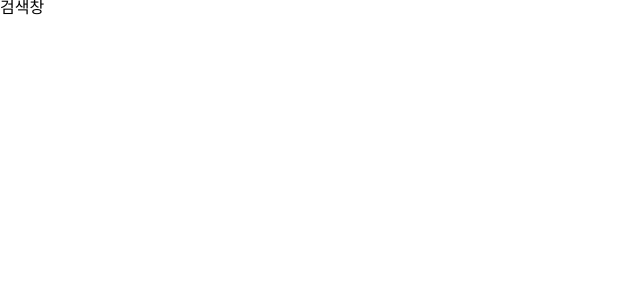
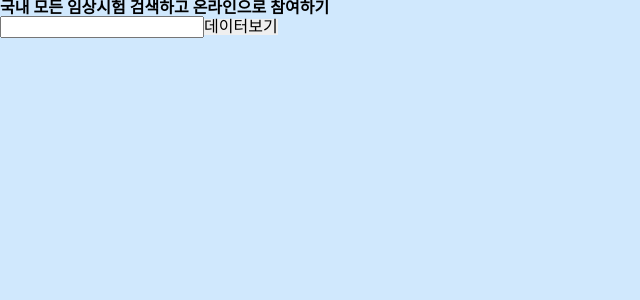
Before and after one commit to pre-on-boarding-team-10/pre-onboarding-7th-3-1-10, a React (Create React App) app: page / in a window 1280 px wide. Shown: the top 300 px of the page, without its empty margins (0-640 px from the left). Built offline with nearby package versions, Linux system fonts and the light colour scheme.

Commit message:
Feat: 데이터 받아오기 axios로 구현

```diff
--- /dev/null
+++ b/src/axios/axios.ts
@@ -0,0 +1,40 @@
+import axios from "axios";
+
+const axiosInstance = axios.create({
+  baseURL: 'http://localhost:4000',
+  timeout: 5000,
+  headers: {
+    'Content-Type': 'application/json',
+  },
+})
+
+export const axiosApi = async(keyword:string) =>{
+  const axiosData = await axiosInstance.get(
+    'sick',{
+      params :{
+        q : keyword,
+      }
+    }
+   )
+   return axiosData;
+}
+
+// axiosInstance.interceptors.request.use(
+//   config => {
+
+//     }`;
+//     return config;
+//   },
+//   error => {
+//     return Promise.reject(error);
+//   }
+// );
+
+// axiosInstance.interceptors.response.use(
+//   response => {
+//     return response;
+//   },
+//   error => {
+//     return Promise.reject(error);
+//   }
+// );
--- a/src/page/SearchBar.tsx
+++ b/src/page/SearchBar.tsx
@@ -1,10 +1,31 @@
-import React from 'react';
+import React, { useEffect, useState } from 'react';
+import { axiosApi } from '../axios/axios';
 
 const SearchBar = () => {
+  const [stateWordLength, setWordLength] = useState<string|null>(null)
+  const getSearchList = async (word: string) => {
+    const searchList = await axiosApi(word);
+    console.log(searchList.data);
+    return searchList.data;
+  };
+
   return (
-    <div>
-      검색창
-    </div>
+    <React.Fragment>
+        <h1>국내 모든 임상시험 검색하고 온라인으로 참여하기</h1>
+      <div>
+        <input type="text" onChange={e=>{
+          console.log(e.target.value, e.target.value.length)
+          setWordLength(e.target.value)
+          }}/>
+        <button
+          onClick={() => {
+            getSearchList('담');
+          }}
+        >
+          데이터보기
+        </button>
+      </div>
+    </React.Fragment>
   );
 };
 
--- a/src/styles/GlobalStyle.tsx
+++ b/src/styles/GlobalStyle.tsx
@@ -17,6 +17,7 @@ const GlobalStyle = createGlobalStyle`
 
   body {
 	  line-height: 1;
+    background-color: #d0e8fd;
   }
 
   ol, ul {
```
